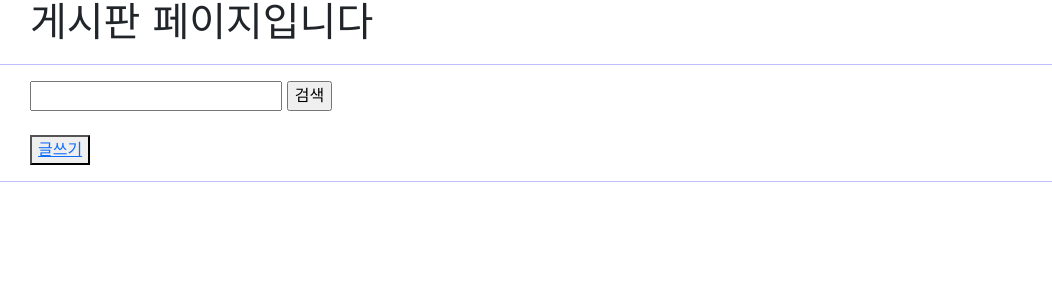
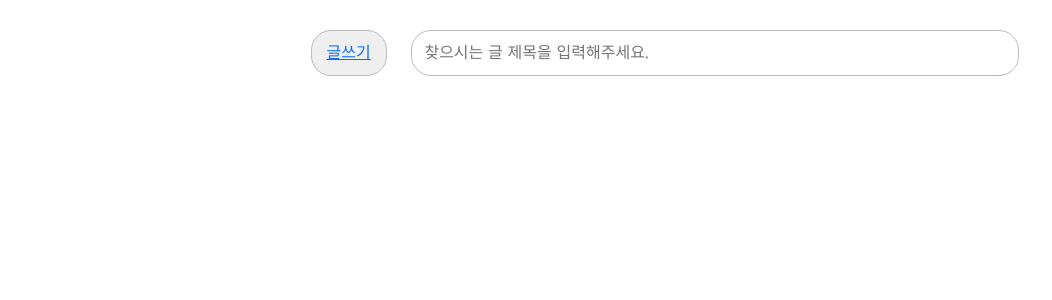
Before and after one commit to jungeun919/Men-to-Men, a Django app: page /post/ in a window 1280 px wide. Shown: the part 76-376 px from the top of the page, without its empty margins (0-1052 px from the left). Run offline with Django 3.2, Linux system fonts and the light colour scheme; data that the repository does not hold is empty.

Commit message:
update post template-1

```diff
--- a/mentomen/recruit/templates/recruit/post.html
+++ b/mentomen/recruit/templates/recruit/post.html
@@ -4,37 +4,81 @@
 <link rel="preconnect" href="https://fonts.googleapis.com">
 <link rel="preconnect" href="https://fonts.gstatic.com" crossorigin>
 <link href="https://fonts.googleapis.com/css2?family=Do+Hyeon&display=swap" rel="stylesheet">
+
 <style>
-    h1,button,form{
+    h1,
+    button,
+    form {
         font-family: 'Do Hyeon', sans-serif;
         margin-left: 30px;
     }
-    ul,table,h3{
+
+    ul,
+    table,
+    h3 {
         font-family: 'Do Hyeon', sans-serif;
         font-size: 23px;
     }
-    hr{
+
+    hr {
         color: blue;
     }
 
+    .search {
+        position: relative;
+        text-align: center;
+        width: 800px;
+        margin: 0 auto;
+        padding: 20px;
+    }
+
+    .input {
+        width: 80%;
+        border-radius: 20px;
+        border: 1px solid #bbb;
+        margin: 10px 0;
+        padding: 10px 12px;
+    }
+
+    .button {
+        width: 10%;
+        border-radius: 20px;
+        border: 1px solid #bbb;
+        margin: 10px 20px;
+        padding: 10px 12px;
+    }
+
+    .list {
+        width: 700px;
+        display: block;
+        margin: 10px auto 30px auto;
+    }
+
+    .detail {
+        font-size: medium;
+    }
 </style>
-<h1>게시판 페이지입니다</h1>
-<hr>
+
+
 <form action="" method="get">
-    <input type="text" name="q" value="{{ q }}">
-    <input type="submit" value="검색">
-</form><br>
-<!-- 게시판(postlist)의 게시글(list)을 하나씩 보여줍니다 -->
-<button><a href="new_post/">글쓰기</a></button>
-<hr>
+    <div class="search">
+        <button class="button" type="submit"><a href="new_post/">글쓰기</a></button>
+        <input type="text" class="input" placeholder="찾으시는 글 제목을 입력해주세요." name="q" value="{{ q }}">
+    </div>
+</form>
+
+<br>
+
+<div class="list">
     <table>
         {% for list in postlist %}
         <ul>
-        <li><a href="{{list.pk}}/">{{list.postname}}</a>&nbsp;,
-            {{list.field}}&nbsp; ,
-            {{list.pub_date}}&nbsp; ,&nbsp;
-            {{list.comments.count}}개</li>
+            <a href="{{list.pk}}/">{{list.postname}}</a>&nbsp;
+            {{list.field}}&nbsp; <br>
+            <p class="detail">작성일 {{list.pub_date}}&nbsp; &nbsp;
+            댓글 {{list.comments.count}}개</p>
         </ul>
         {% endfor %}
     </table>
+</div>
 {% endblock %}
```
Also changed, not shown: mentomen/recruit/templates/recruit/new_post.html (+36 -5 lines), mentomen/recruit/templates/recruit/posting.html (+18 -14 lines). Lines whose indentation alone changed are shown as unchanged.
